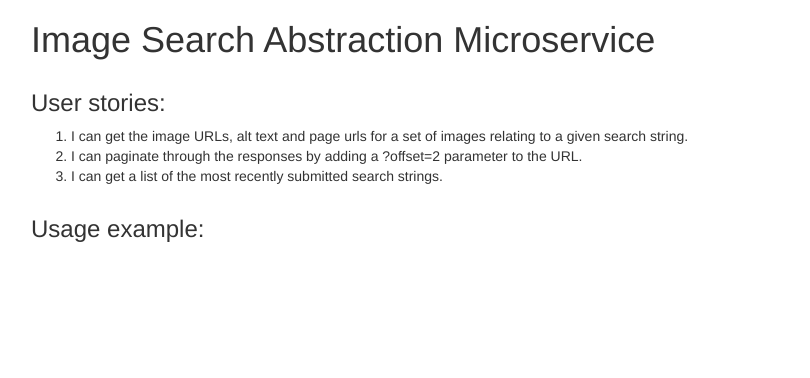
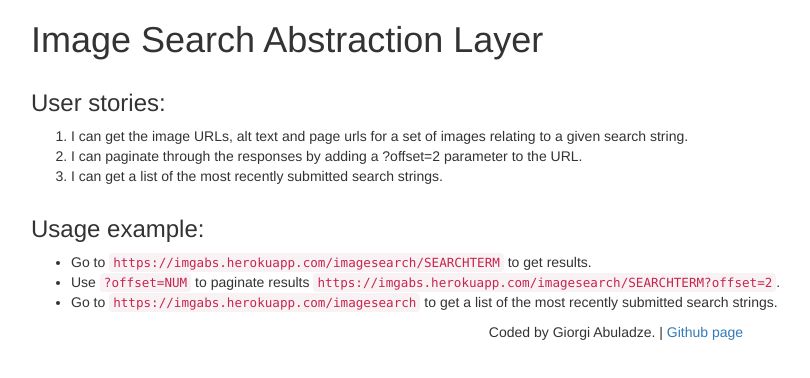
Before and after one commit to gabuladze/imgAbs, a website: page public/index.html in a window 1280 px wide. Shown: the whole page, without its empty margins (24-834 px from the left). Drawn offline with nearby package versions, Linux system fonts and the light colour scheme.

Commit message:
Added usage examples

```diff
--- a/public/index.html
+++ b/public/index.html
@@ -10,7 +10,7 @@
   <body>
     <div class="container">
       <div class="row">
-        <h1>Image Search Abstraction Microservice</h1>
+        <h1>Image Search Abstraction Layer</h1>
       </div>
       <div class="row">
         <h3>User stories:</h3>
@@ -22,6 +22,16 @@
       </div>
       <div class="row">
         <h3>Usage example:</h3>
+        <ul>
+          <li> Go to <code>https://imgabs.herokuapp.com/imagesearch/SEARCHTERM</code> to get results.</li>
+          <li> Use <code>?offset=NUM</code> to paginate results <code>https://imgabs.herokuapp.com/imagesearch/SEARCHTERM?offset=2</code>.</li>
+          <li> Go to <code>https://imgabs.herokuapp.com/imagesearch</code> to get a list of the most recently submitted search strings.</li>
+        </ul>
+      </div>
+      <div class="row">
+        <p class="text-center">
+          Coded by Giorgi Abuladze. | <a href="https://github.com/gabuladze/imgAbs" target="_blank">Github page</a>
+        </p>
       </div>
     </div>
   </body>
```
